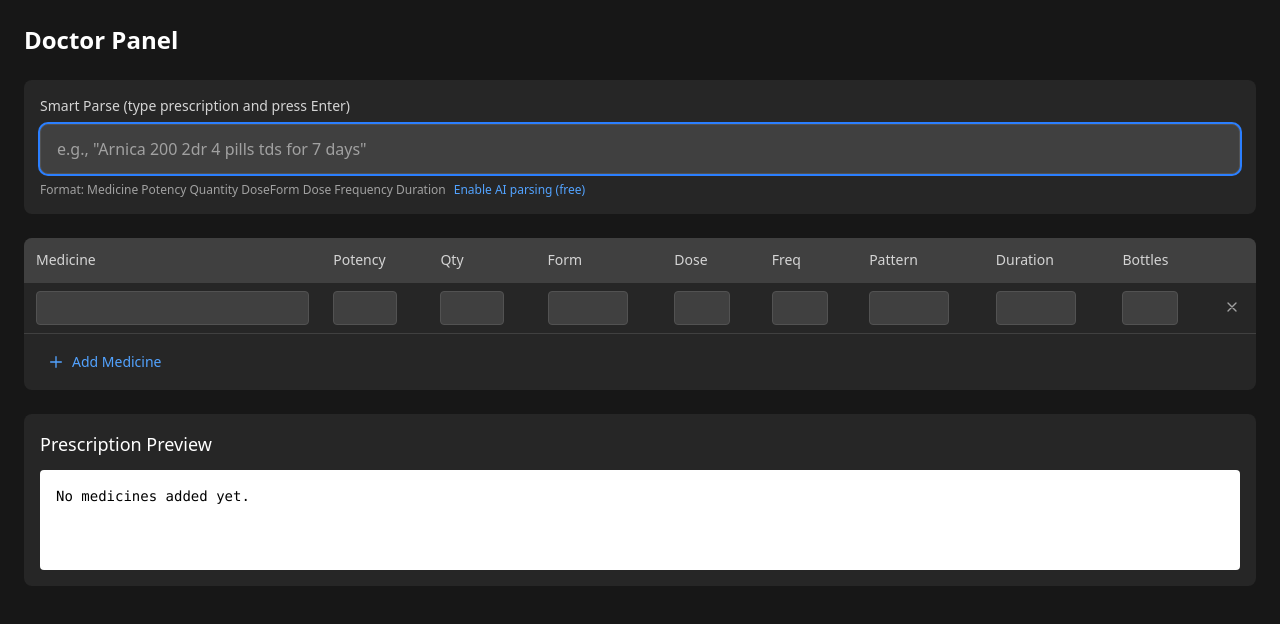
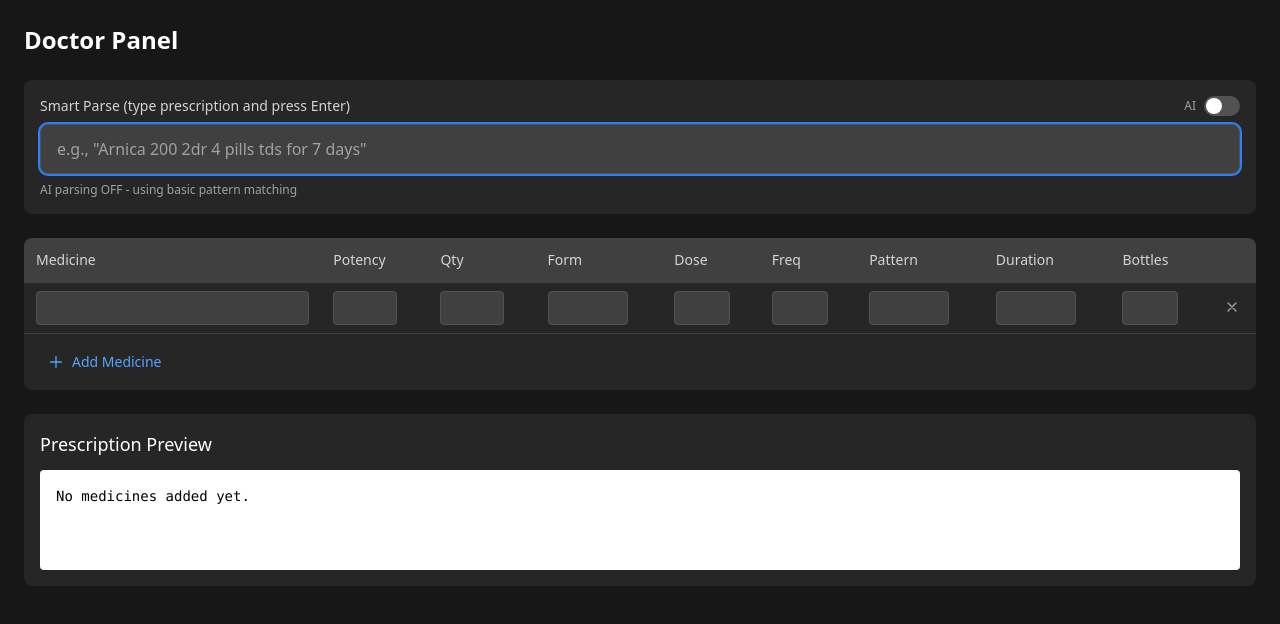
Before and after one commit to gauravkacker/softwarepms, a Next.js app: page /doctor-panel in a window 1280 px wide. Shown: the top 624 px of the page. Built offline with nearby package versions, Linux system fonts and the light colour scheme.

Commit message:
Add toggle button for AI parsing on/off in doctor panel

```diff
--- a/src/app/doctor-panel/page.tsx
+++ b/src/app/doctor-panel/page.tsx
@@ -429,12 +429,35 @@ export default function DoctorPanelPage() {
             <label className="block text-sm font-medium text-neutral-300">
               Smart Parse (type prescription and press Enter)
             </label>
+            <div className="flex items-center gap-3">
+              {/* Toggle Switch for AI Parsing */}
+              <div className="flex items-center gap-2">
+                <span className="text-xs text-neutral-400">AI</span>
+                <button
+                  type="button"
+                  onClick={() => {
+                    const newValue = !aiParsingEnabled;
+                    setAiParsingEnabled(newValue);
+                    localStorage.setItem("aiParsingEnabled", String(newValue));
+                  }}
+                  className={`relative inline-flex h-5 w-9 items-center rounded-full transition-colors focus:outline-none focus:ring-2 focus:ring-blue-500 focus:ring-offset-2 focus:ring-offset-neutral-800 ${
+                    aiParsingEnabled ? "bg-green-500" : "bg-neutral-600"
+                  }`}
+                >
+                  <span
+                    className={`inline-block h-4 w-4 transform rounded-full bg-white transition-transform ${
+                      aiParsingEnabled ? "translate-x-4" : "translate-x-0.5"
+                    }`}
+                  />
+                </button>
+              </div>
               {aiParsingEnabled && (
                 <span className="flex items-center gap-1 text-xs text-green-400">
                   <span className="w-2 h-2 bg-green-500 rounded-full animate-pulse"></span>
                   AI Enhanced
                 </span>
               )}
+            </div>
           </div>
           <div className="relative">
             <input
@@ -455,12 +478,12 @@ export default function DoctorPanelPage() {
           </div>
           <p className="mt-2 text-xs text-neutral-400">
             {aiParsingEnabled
-              ? "AI parsing enabled - understands natural language prescriptions"
-              : "Format: Medicine Potency Quantity DoseForm Dose Frequency Duration"
+              ? "AI parsing ON - understands natural language prescriptions"
+              : "AI parsing OFF - using basic pattern matching"
             }
-            {!aiParsingEnabled && (
+            {!aiApiKey && aiParsingEnabled && (
               <a href="/settings/ai-parsing" className="ml-2 text-blue-400 hover:text-blue-300">
-                Enable AI parsing (free)
+                Configure API key
               </a>
             )}
           </p>
```
Lines whose indentation alone changed are shown as unchanged.
